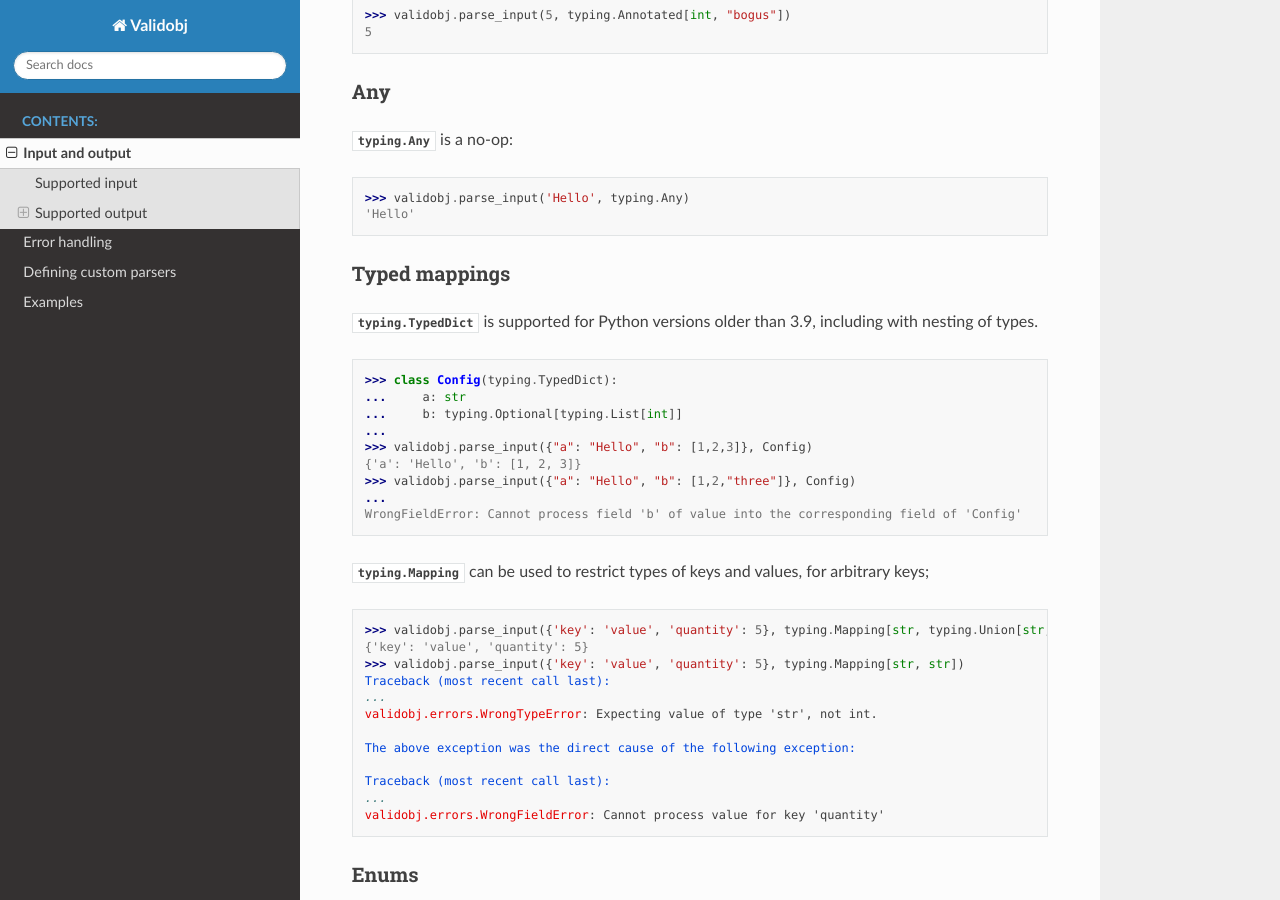
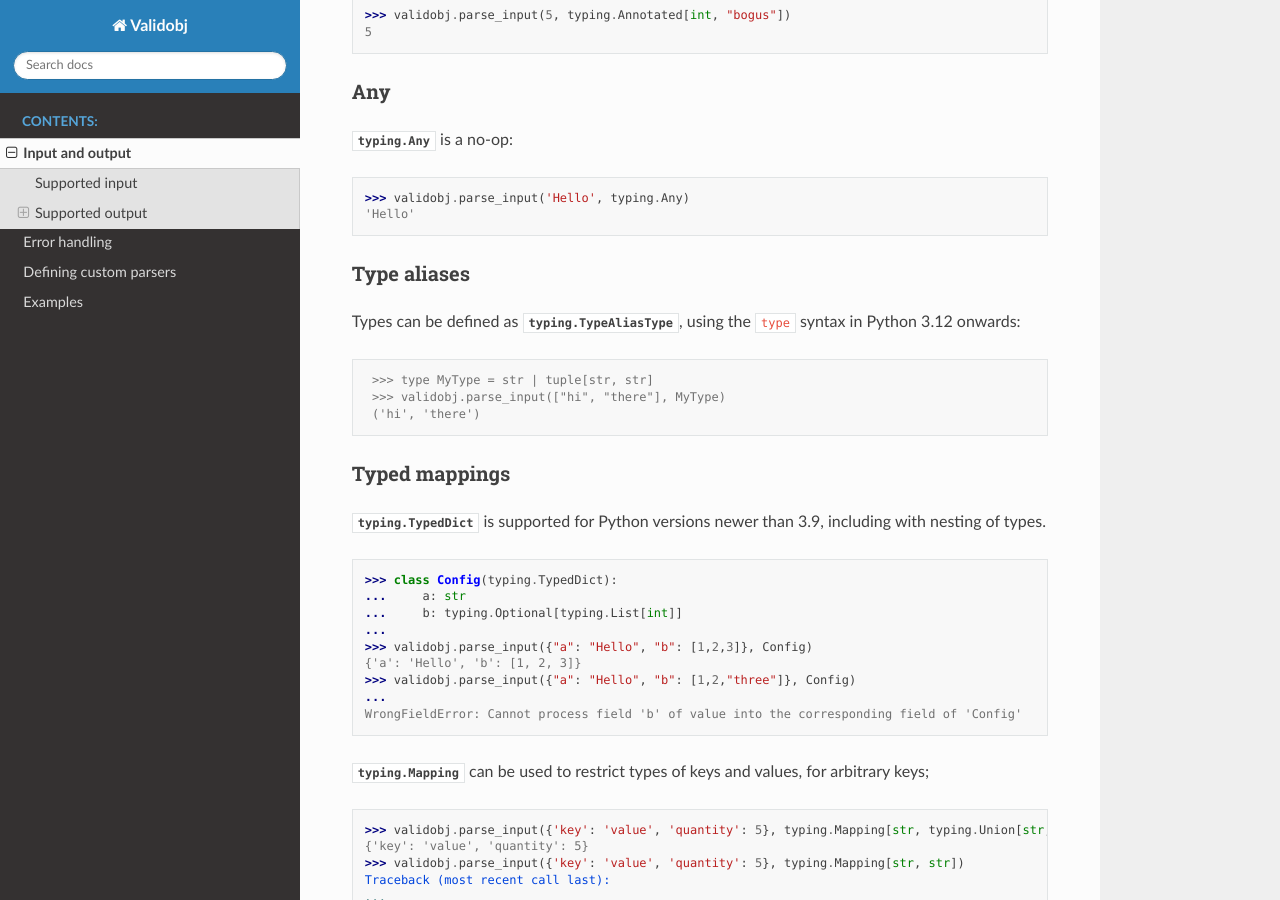
Before and after one commit to Zaharid/validobj, a Sphinx documentation site: the page built from doc/source/inout.rst, in a window 1280 px wide and 900 px high, scrolled down 2791 px. Built offline with Sphinx 7.4.7 and the Read the Docs theme 2.0.0, drawn with Linux system fonts in a browser that asks for light colours; pages that are not in the unit, such as notebooks, are missing from menus.

Commit message:
Add support for new type syntax
Support declaring new types using

    type XXX = <declaration>

```diff
--- a/doc/source/inout.rst
+++ b/doc/source/inout.rst
@@ -171,10 +171,25 @@ Any
     >>> validobj.parse_input('Hello', typing.Any)
     'Hello'
 
+Type aliases
+^^^^^^^^^^^^
+
+Types can be defined as :py:class:`typing.TypeAliasType`, using the :code:`type`
+syntax in Python 3.12 onwards:
+
+.. doctest::
+   :pyversion: >= 3.12
+
+    >>> type MyType = str | tuple[str, str]
+    >>> validobj.parse_input(["hi", "there"], MyType)
+    ('hi', 'there')
+
+
+
 Typed mappings
 ^^^^^^^^^^^^^^
 
-:py:class:`typing.TypedDict` is supported for Python versions older than 3.9,
+:py:class:`typing.TypedDict` is supported for Python versions newer than 3.9,
 including with nesting of types.
 
 .. doctest::
@@ -237,6 +252,7 @@ Additionally lists of strings can be turned into instances of
 :py:class:`enum.Flag`:
 
 .. doctest::
+    :pyversion: <= 3.10
 
     >>> class Permissions(enum.Flag):
     ...     READ = enum.auto()
```
Also changed, not shown: 3 other files.
